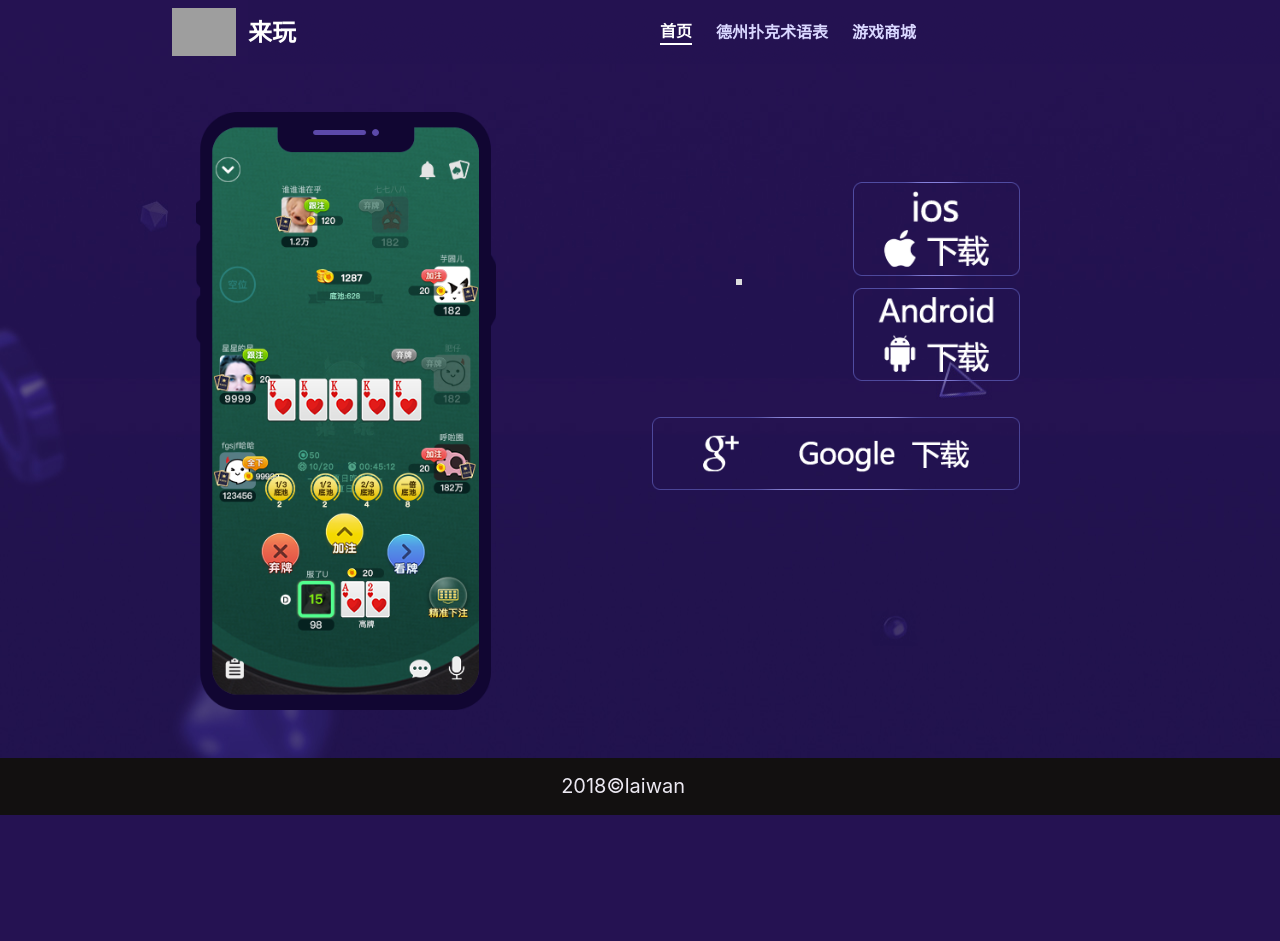
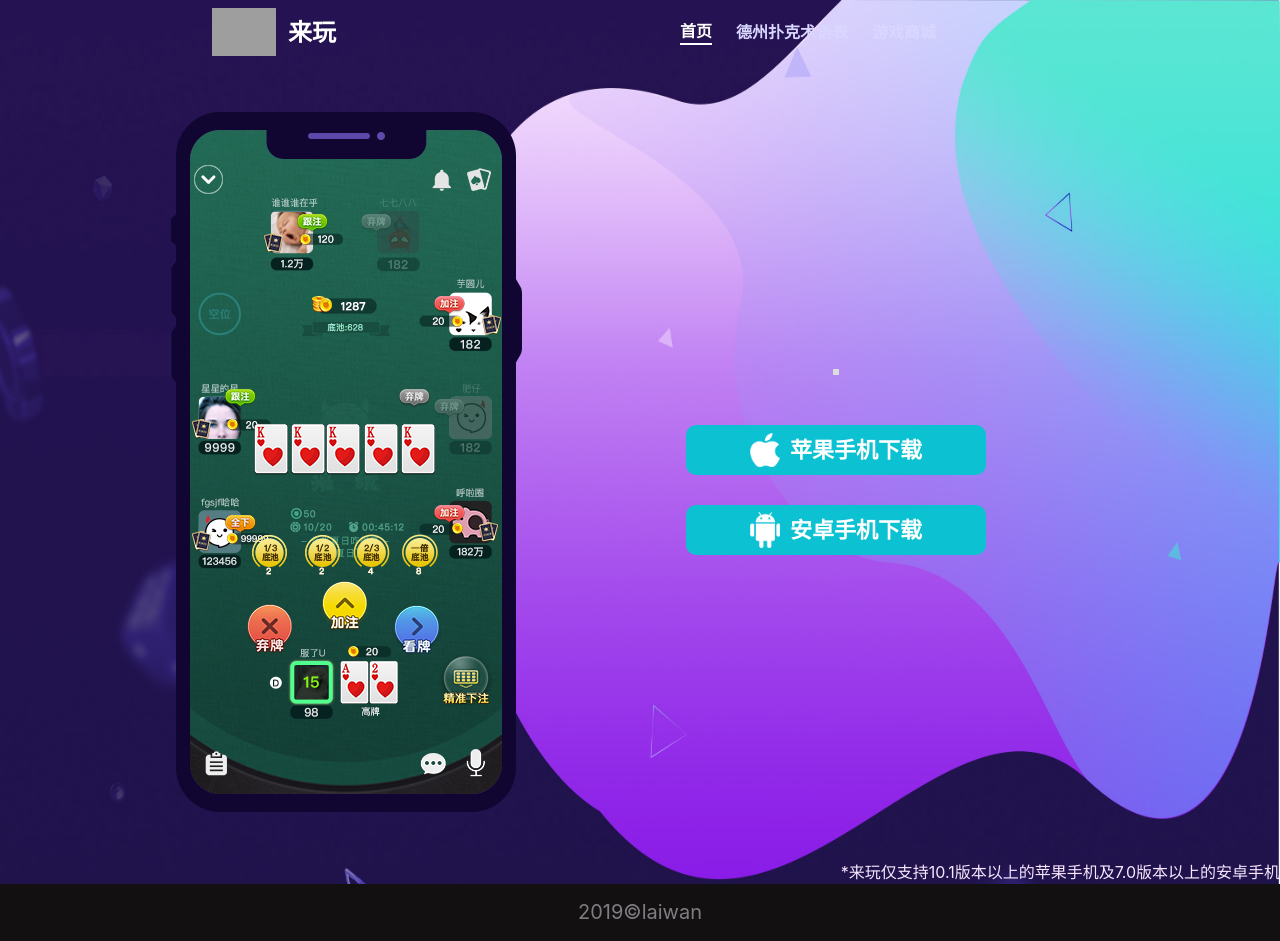
Before and after one commit to joebanezair/my-codes-2108-2204, a Python web app: template src/templates/home.html in a window 1280 px wide. Before the commit the page ends 815 px from the top, so only its background shows below. Run offline with Jinja, Linux system fonts and the light colour scheme; the template is opened without the code that fills it, so the values that code supplies are empty; grey boxes are pictures that could not be loaded.

Commit message:
重构了一下来玩主页面,更新了一些图片样式 (#121)

```diff
--- a/docker/docker-compose.yaml
+++ b/docker/docker-compose.yaml
@@ -5,5 +5,5 @@ services:
     volumes:
       - ../src:/opt/app
     ports:
-      - "8000:8000"
+      - "8312:8000"
     command: sleep 999999999
--- a/src/templates/home.html
+++ b/src/templates/home.html
@@ -11,12 +11,13 @@
     <script src="/static/css/jquery-3.3.1.min.js"></script>
     <link rel="stylesheet" href="/static/css/bulma.min.css">
     <style>
-    .hero {
-        background: url(/static/img/home/small_bg.jpg);
+    body {
+        background-color: #241250;
     }
 
-    #burger {
-        background: url(/static/img/home/bg-web.png);
+    .hero {
+        background: url(/static/img/home/bg_web.jpg);
+        background-size: 100% 100%;
     }
 
     .center {
@@ -25,17 +26,17 @@
         justify-content: center;
     }
 
-    .brand_style {
-        margin-left: 10rem;
+    .wechat_prompt{
+        display: none;
     }
 
-    .logo_style {
+    .navbar-brand {
+        margin-left: 200px;
+    }
+
+    .logo {
         min-width: 2rem;
         min-height: 3rem;
-    }
-
-    .prompt{
-        display: none;
     }
 
     .menu_item_style {
@@ -48,58 +49,14 @@
         color: #fff;
     }
 
-    .menu_item_underline_home {
+    .menu_item_underline_homepage {
         border-bottom: 2px solid #fff;
         color: #fff;
     }
 
-    .flex_apple {
-        display: flex;
-        width: 100%;
-        height: 53%;
-        justify-content: flex-end;
-    }
-
-    .flex_android {
-        display: flex;
-        width: 100%;
-        height: 50%;
-        align-items: flex-end;
-        justify-content: flex-end;
-    }
-
-    .flex_qrcode {
-        display: flex;
-        padding-right: 1.9rem;
-        padding-left: .35rem;
-        align-items: center;
-    }
-
-    .download_style {
-        padding: 0 .75rem 0 0rem;
-    }
-
-    .qrcode_style {
+    .qrcode {
         border: 3px solid #ddd;
         border-radius: 5%;
-    }
-
-    .margin_bottom {
-        margin-bottom: 10%;
-    }
-
-    .google_style {
-        width: 100%;
-        height: 100%;
-    }
-
-    .internal_measurement_style {
-        width: 100%;
-        height: 100%;
-    }
-
-    .change_size {
-        margin-top: 7%;
     }
 
     .footer_height {
@@ -112,122 +69,136 @@
         color: #ece9f2;
         align-items: center;
         justify-content: center;
+        opacity: 0.5;
     }
 
-    .margin_neice_top {
-        margin-top: 1rem;
+    .apple_button {
+        background-color: #0cc2d2;
+        width:300px;
+        height:50px;
+        margin-top: 50px;
+        border-radius: 10px;
     }
 
-    body {
-        background-color: #241250;
+    .apple_icon {
+        width: 30px;
+        margin-right: 10px;
     }
 
-    @media (max-width: 1472px) {
-        .flex_qrcode {
-            display: flex;
-            padding-left: 1rem;
-
-            align-items: center;
-        }
-    }
-    @media(min-width:769px) {
-        #screen {
-            max-width: 300px;
-        }
+    .apple_download_text {
+        font-size: 22px;
+        color:#ffffff;
+        font-weight: bold;
     }
 
-    @media (max-width:768px) {
-        #footer_display {
-            display: none;
+    .android_button {
+        background-color: #0cc2d2;
+        width:300px;
+        height:50px;
+        margin-top: 30px;
+        border-radius: 10px;
     }
 
-        .change_size {
-            margin-top: 17%;
+    .android_icon {
+        width:30px;
+        margin-right: 10px;
     }
 
-        .margin_neice_top {
-            margin-top: .5rem;
+    .android_download_text {
+        font-size: 22px;
+        color:#ffffff;
+        font-weight: bold;
     }
 
-        .prompt{
-            display: none;
+    .android_download_prompt {
+        display:flex;
+        align-items: center;
+        justify-content: flex-end;
+        color:#f8e6ff;
     }
 
-        .prompt img{
-            border-radius: 2rem;
-        }
-
-        .flex_qrcode{
-            display:none
-        }
-
-        .flex_android{
-            display: flex;
-            width: 45%;
-            height: 30%;
-            margin-right:-10px;
-        }
-
-        .flex_apple{
-            display: flex;
-            width: 45%;
-            height: 30%;
-        }
-
-        .download_style {
-            width:100%;
-            height:60%;
-            display: flex;
-            align-items: space-between;
-            justify-content: space-between;
-        }
-
-    }
     </style>
     <script>
     $(document).ready(function () {
-        if ($(window).width() <= 768) {
-            $('.change_size').removeClass('is-4').addClass('is-6');
-            $('.margin_bottom').removeClass('columns');
-        }
-
-        else {
-            $('.change_size').removeClass('is-6').addClass('is-4');
-        }
-
-        if(/iPhone|iPad|iPod|iOS/i.test(navigator.userAgent)) {
-            $(".ios_link").attr("href","{{ios_download_url}}")
-        }
-
+        //给burger添加下滑列表
         $('.navbar-burger').click(function () {
             $('.navbar-burger').toggleClass('is-active');
             $('.navbar-menu').toggleClass('is-active');
         });
 
+        //给菜单选项列表添加下划线
         $('.menu_item_underline_glossary').hover(function () {
-            $('.menu_item_underline_home').css('border', 'none');
+            $('.menu_item_underline_homepage').css('border', 'none');
         }, function () {
-            $('.menu_item_underline_home').css('border', '');
+            $('.menu_item_underline_homepage').css('border', '');
         });
 
+            if(window.navigator.userAgent.match(/mobile/i)){
+                //移动端下
+
+                //微信内置浏览器显示右上角提示
                 var user_agent = window.navigator.userAgent.toLowerCase()
+                if (user_agent.indexOf('micromessenger') != -1) {
+                    $(".wechat_prompt").css("display","inline");
+                    $(".wechat_prompt img").css({"border-radius":"15px"})
+                }
 
-            if (user_agent.indexOf('micromessenger') != -1) {
-                $(".prompt").css('display','inline');
+                //下滑列表背景
+                $("#burger").css({"background-color":"transparent"})
+
+
+                //logo位置
+                $(".navbar-brand").css({"margin-left":"0"})
+
+                //改变column大小
+                $(".download").removeClass('is-4').addClass('is-6')
+
+                //二维码隐藏
+                $(".qrcode_display").css("display","none")
+
+                //苹果下载
+                $(".apple_button").css({"width":"130px","height":"40px"});
+                $('.apple_download_text').css({"font-size":"7px"})
+                $('.apple_icon').css({"width":"20px"})
+
+                //安卓下载
+                $(".android_button").css({"width":"130px","height":"40px"});
+                $('.android_download_text').css({"font-size":"7px"})
+                $('.android_icon').css({"width":"20px"})
+                $('.android_download_prompt').css({"font-size":"5px"})
+
+                //footer隐藏
+                $("#footer_display").css({"display":"none"})
+
+                //ipad下
+                if(window.navigator.userAgent.match(/ipad/i)){
+                    //苹果下载
+                    $(".apple_button").css({"width":"250px","height":"50px"});
+                    $('.apple_download_text').css({"font-size":"21px"})
+                    $('.apple_icon').css({"width":"23px"})
+
+                    //安卓下载
+                    $(".android_button").css({"width":"250px","height":"50px"});
+                    $('.android_download_text').css({"font-size":"21px"})
+                    $('.android_icon').css({"width":"23px"})
+
                 }
+
+            }
+
     });
     </script>
 </head>
 <body>
     <section class="hero is-fullheight">
         <div class="container">
-            <div class="prompt center">
+            <div class="wechat_prompt center">
                 <img src="static/img/home/img-prompt.jpg">
             </div>
         </div>
         <nav class="navbar">
-            <div class="navbar-brand brand_style">
-                <a class="navbar-item"> <img src="/static/img/home/logo.png" class="logo_style center"> </a>
+            <div class="navbar-brand">
+                <a class="navbar-item"> <img src="/static/img/home/logo.png" class="logo center"> </a>
                 <a class="navbar-burger burger"> <span class="has-text-white"></span> <span class="has-text-white"></span> <span class="has-text-white"></span> </a>
             </div>
             <div class="navbar-menu" id="burger">
@@ -238,7 +209,7 @@
                 </div>
                 <div class="navbar-start">
                     <div class="navbar-item">
-                        <a class="menu_item_style menu_item_underline_home"> <strong> 首页 </strong> </a>
+                        <a class="menu_item_style menu_item_underline_homepage"> <strong> 首页 </strong> </a>
                     </div>
                     <div class="navbar-item">
                         <a class="menu_item_style menu_item_underline_glossary" href="/glossary"> <strong> 德州扑克术语表 </strong> </a>
@@ -254,36 +225,43 @@
                 <div class="columns is-mobile">
                     <div class="column is-6">
                         <figure class="center">
-                            <img src="/static/img/home/img-phone.png" id="screen">
+                            <img src="/static/img/home/img-phone.png" class="game_screen">
                         </figure>
                     </div>
-                    <div class="column is-mobile is-4 change_size">
-                        <div class="columns is-mobile margin_bottom">
-                            <div class="column flex_qrcode center">
-                                <img src="{{ qrcode_path }}" class="qrcode_style">
+                    <div class="column is-4 center download">
+                        <div>
+                            <div class="center qrcode_display">
+                                <img src="{{ qrcode_path }}" class="qrcode">
                             </div>
-                            <div class="column download_style">
-                                <div class="flex_apple">
-                                    <a href="https://itunes.apple.com/cn/app/%E6%9D%A5%E7%8E%A9-%E5%BE%B7%E5%B7%9E%E6%89%91%E5%85%8B%E7%BA%A6%E5%B1%80%E7%A5%9E%E5%99%A8/id1394482339?mt=8" class="ios_link"> <img src="/static/img/home/apple.png" class="apple_style"> </a>
+                            <div>
+                                <a href="https://itunes.apple.com/cn/app/%E6%9D%A5%E7%8E%A9-%E5%BE%B7%E5%B7%9E%E6%89%91%E5%85%8B%E7%BA%A6%E5%B1%80%E7%A5%9E%E5%99%A8/id1394482339?mt=8">
+                                    <div class="apple_button center">
+                                        <img src="/static/img/home/icon_web_ios.png" class="apple_icon">
+                                        <p class="apple_download_text">苹果手机下载</p>
                                     </div>
-                                <div class="flex_android">
-                                    <a href="{{ android_download_url }}"> <img src="/static/img/home/android.png"> </a>
+                                </a>
                             </div>
+                            <div>
+                                <a href="{{ android_download_url }}">
+                                   <div class="android_button center">
+                                        <img src="/static/img/home/icon_web_android.png" class="android_icon">
+                                        <p class="android_download_text">安卓手机下载</p>
                                     </div>
-                        </div>
-                        <br>
-                        <div>
-                            <a href="{{ google_download_url }}"> <img src="/static/img/home/google.png" class="google_style"> </a>
+                                </a>
                             </div>
                         </div>
                     </div>
                 </div>
             </div>
+        </div>
+        <footer>
+            <div>
+                <p class="android_download_prompt">*来玩仅支持10.1版本以上的苹果手机及7.0版本以上的安卓手机</p>
+            </div>
+        </footer>
         <footer class="footer footer_height" id="footer_display">
             <div class="footer_text subtitle">
-                <p>
-                    2018©laiwan&nbsp&nbsp&nbsp&nbsp&nbsp&nbsp
-                </p>
+                <p>2019©laiwan</p>
             </div>
         </footer>
     </section>
```
Also changed, not shown: src/static/img/home/bg_web.jpg (added), src/static/img/home/icon_web_android.png (added), src/static/img/home/icon_web_android@2x.png (added), src/static/img/home/icon_web_android@3x.png (added), src/static/img/home/icon_web_ios.png (added), src/static/img/home/icon_web_ios@2x.png (added), src/static/img/home/icon_web_ios@3x.png (added). Lines whose indentation alone changed are shown as unchanged.
